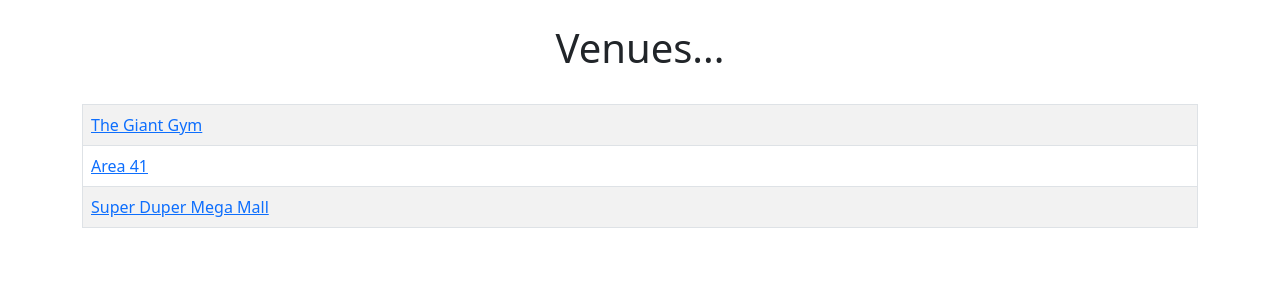
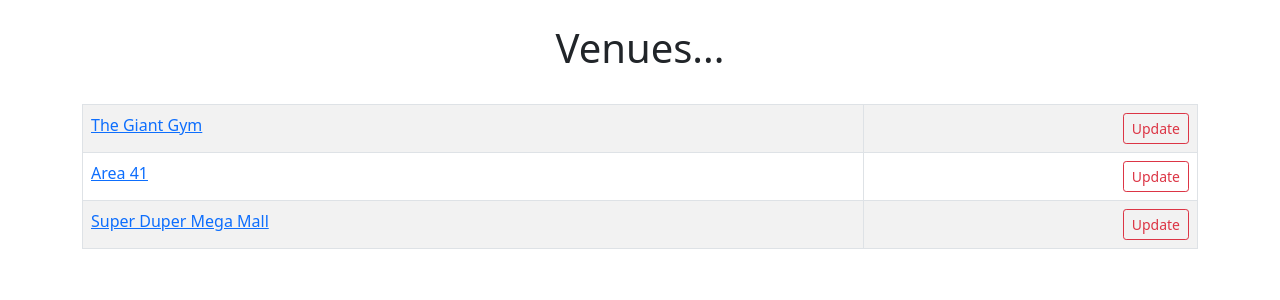
Before and after one commit to Star-Coder-7/myclub_website, a Django app: page /list_venues in a window 1280 px wide. Shown: the part 56-356 px from the top of the page. Run offline with Django 3.2, Linux system fonts and the light colour scheme; data comes from the database, SQL or seed files in the repository; both versions use the stored data as it was after the commit.

Commit message:
initial commit

```diff
--- a/events/templates/events/venue.html
+++ b/events/templates/events/venue.html
@@ -9,7 +9,12 @@
 <table class="table table-striped table-hover table-bordered">
     {% for venue in venueList %}
         <tr>
-            <td><a href="{% url 'show-venue' venue.id %}">{{ venue }}</a></td>
+            <td>
+                <a href="{% url 'show-venue' venue.id %}">{{ venue }}</a>
+            </td>
+            <td align="right">
+                <a href="{% url 'update-venue' venue.id %}" class="btn btn-outline-danger btn-sm">Update</a>
+            </td>
         </tr>
     {% endfor %}
 </table>
--- a/events/urls.py
+++ b/events/urls.py
@@ -16,4 +16,5 @@ urlpatterns = [
     path('list_venues', views.list_venues, name='list-venues'),
     path('show_venue/<venue_id>', views.show_venue, name='show-venue'),
     path('search_venues', views.search_venues, name='search-venues'),
+    path('update_venue/<venue_id>', views.update_venue, name='update-venue'),
 ]
--- a/events/views.py
+++ b/events/views.py
@@ -1,10 +1,20 @@
-from django.shortcuts import render
+from django.shortcuts import render, redirect
 import calendar
 from calendar import HTMLCalendar
 from datetime import datetime
 from django.http import HttpResponseRedirect
 from .models import Event, Venue
 from .forms import VenueForm
+
+
+def update_venue(request, venue_id):
+    venue = Venue.objects.get(pk=venue_id)
+    form = VenueForm(request.POST or None, instance=venue)
+    if form.is_valid():
+        form.save()
+        return redirect('list-venues')
+
+    return render(request, 'events/update_venue.html', {'venue': venue, 'form': form})
 
 
 def search_venues(request):
```
Also changed, not shown: events/templates/events/update_venue.html (added, +14 -0 lines), db.sqlite3.
